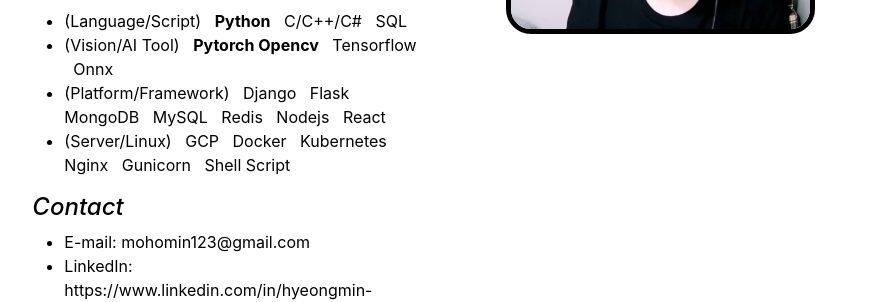
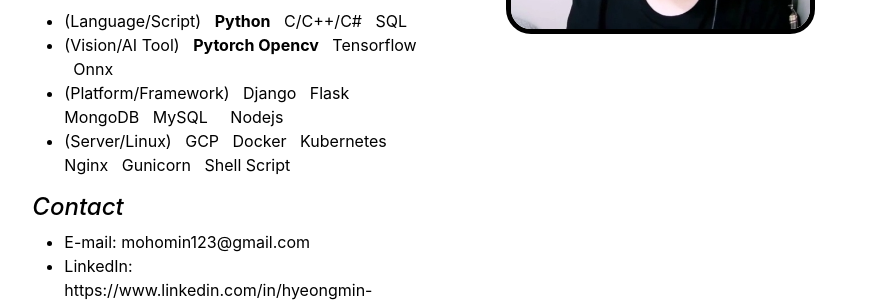
Before and after one commit to HyeongminMoon/HyeongminMoon.github.io, a Jekyll site: the page built from index.md, in a window 1280 px wide. Shown: the part 442-744 px from the top of the page, without its empty margins (197-1082 px from the left). Built offline with Jekyll 4.4.1, drawn with Linux system fonts in a browser that asks for light colours.

Commit message:
Update index.md

```diff
--- a/index.md
+++ b/index.md
@@ -9,7 +9,7 @@ For me, Development does not happen just in computer. Development means All acti
 #### *Tech Stack*
 * (Language/Script) &nbsp; **Python** &nbsp; C/C++/C# &nbsp; SQL
 * (Vision/AI Tool) &nbsp; **Pytorch Opencv** &nbsp; Tensorflow &nbsp; Onnx
-* (Platform/Framework) &nbsp; Django &nbsp; Flask &nbsp; MongoDB &nbsp; MySQL &nbsp; Redis &nbsp; Nodejs &nbsp; React
+* (Platform/Framework) &nbsp; Django &nbsp; Flask &nbsp; MongoDB &nbsp; MySQL &nbsp; &nbsp; Nodejs &nbsp;
 * (Server/Linux) &nbsp; GCP &nbsp; Docker &nbsp; Kubernetes &nbsp; Nginx &nbsp; Gunicorn &nbsp; Shell Script
 
 #### *Contact*
```
